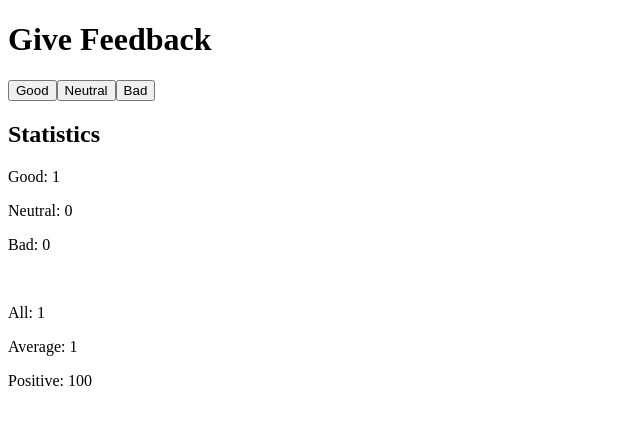
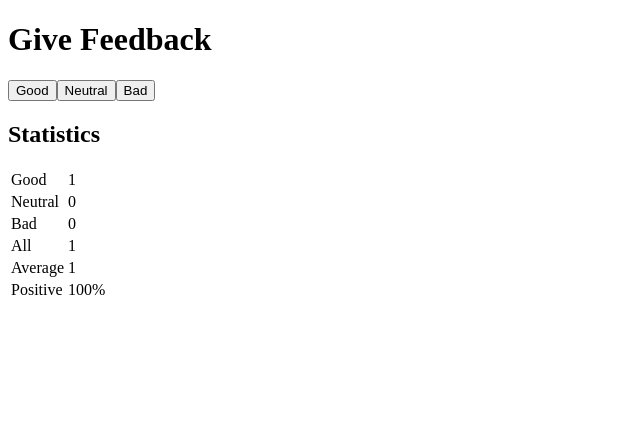
Before and after one commit to americobcn/full-stack-open-submissions, a React (Vite) app in the folder part1/unicafe/: page / in a window 1280 px wide. Both pictures are taken after a click on the button "Good". Shown: the top 424 px of the page, without its empty margins (0-640 px from the left). Built offline with nearby package versions, Linux system fonts and the light colour scheme.

Commit message:
Implemented 1.11 - Unicafe Step 6

```diff
--- a/part1/unicafe/src/App.jsx
+++ b/part1/unicafe/src/App.jsx
@@ -15,19 +15,22 @@
   return (
     <>
       <h2>Statistics</h2>
-      <StaticLine text="Good" value={good} />
-      <StaticLine text="Neutral" value={neutral} />
-      <StaticLine text="Bad" value={bad} />
-      <br></br>
-      <StaticLine text="All" value={all} />
-      <StaticLine text="Average" value={average} />
-      <StaticLine text="Positive" value={positive} />
+      <table>
+        <tbody>
+          <StaticLine text="Good" value={good} />
+          <StaticLine text="Neutral" value={neutral} />
+          <StaticLine text="Bad" value={bad} />
+          <StaticLine text="All" value={all} />
+          <StaticLine text="Average" value={average} />
+          <StaticLine text="Positive" value={`${positive}%`} />
+        </tbody>
+      </table>
     </>
   )
 }
 
 
-const StaticLine = ({ text, value }) => <p>{text}: {value}</p>
+const StaticLine = ({ text, value }) => <tr><td>{text}</td><td>{value}</td></tr>
 
 
 const App = () => {
```
